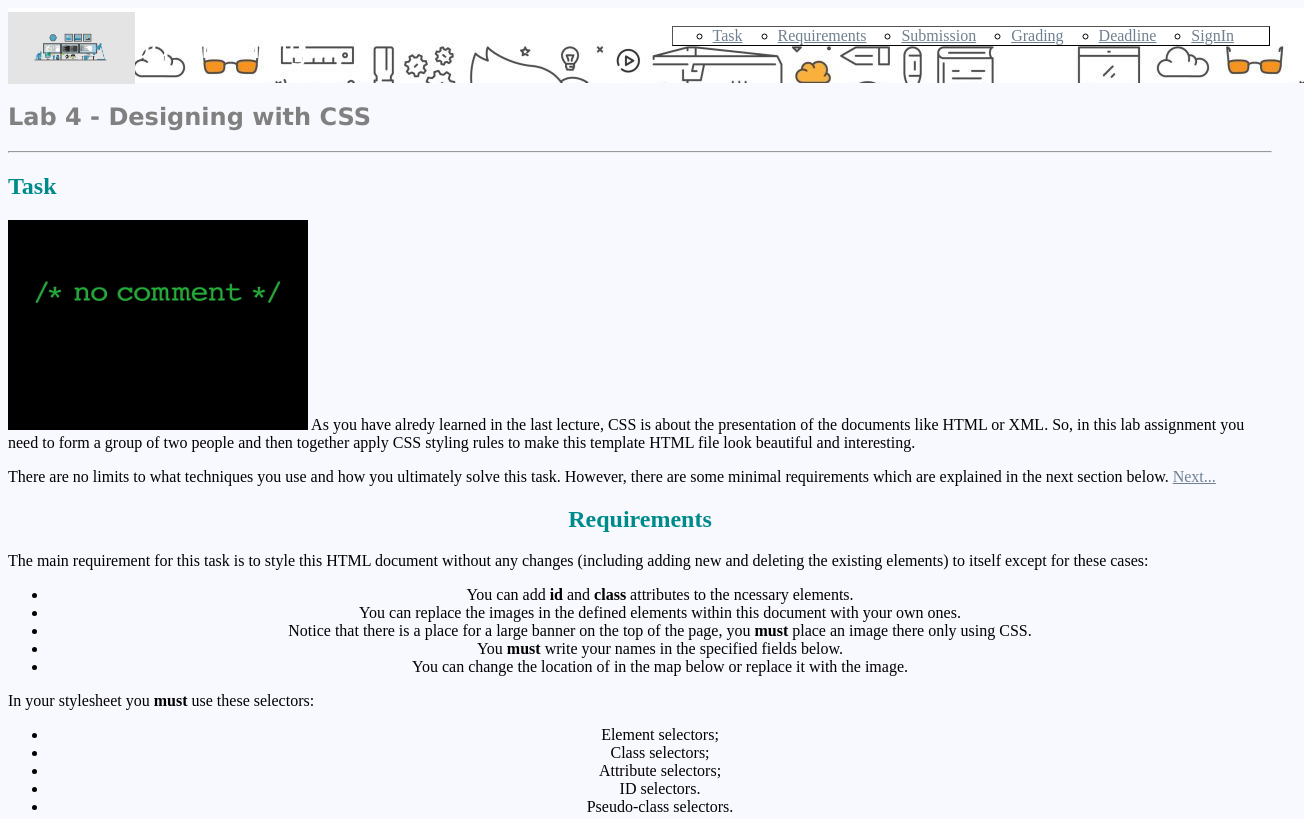
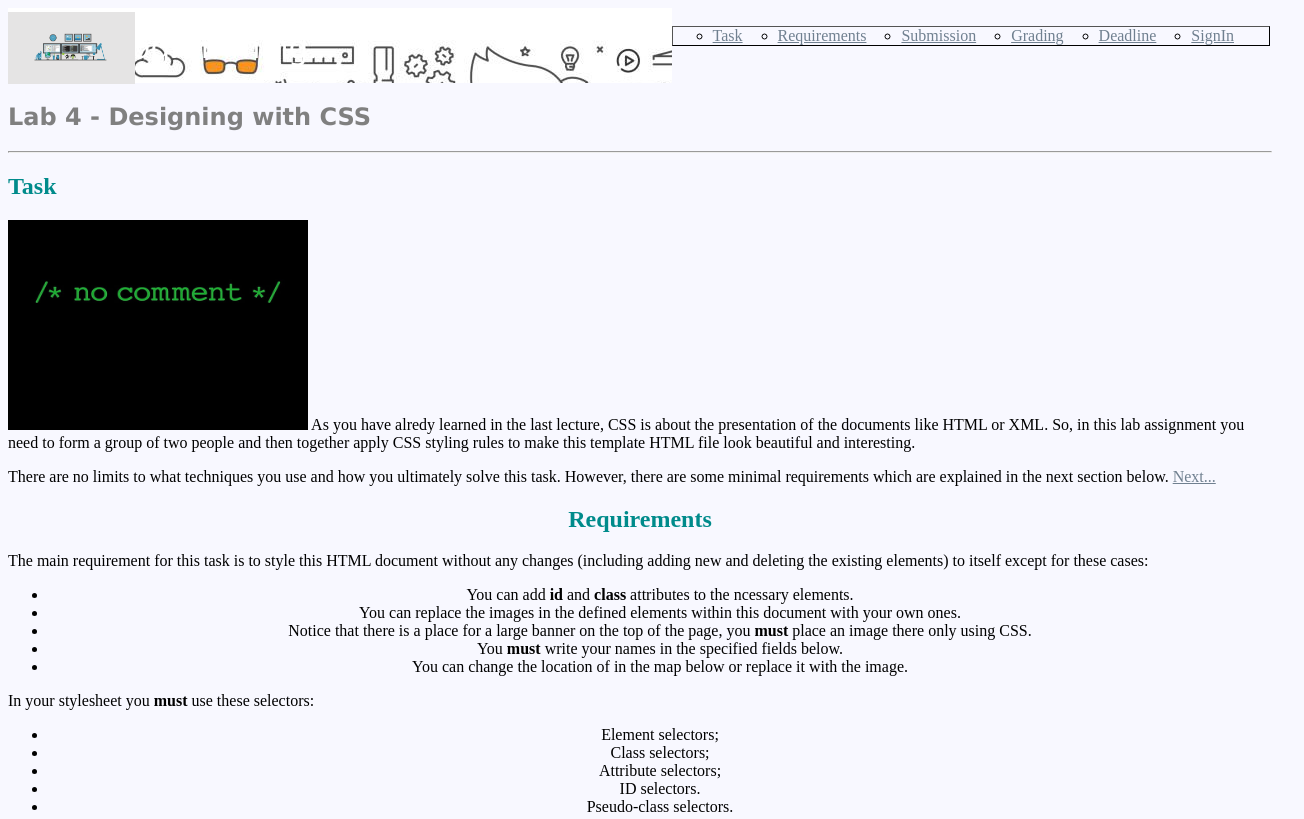
Before and after one commit to karaguzhinovad/gg, a plain HTML site: page index.html in a window 1280 px wide. Shown: the top 819 px of the page, 1304 px wide, since content can reach past the window. Drawn offline with Linux system fonts and the light colour scheme.

Commit message:
Update style.css

```diff
--- a/style.css
+++ b/style.css
@@ -57,7 +57,7 @@ a:link {
   height: auto;
   }
 .banner {
-  width: 100%;
+  width: 50%;
   height: auto;
   }
 #fphoto {
@@ -73,7 +73,7 @@ a:link {
   height: auto;
   }
 .banner {
-  width: 100%;
+  width: 50%;
   height: auto;
   }
 #fphoto {
@@ -89,7 +89,7 @@ a:link {
   height: auto;
   }
 .banner {
-  width: 100%;
+  width: 50%;
   height: auto;
   }
 #fphoto {
```
